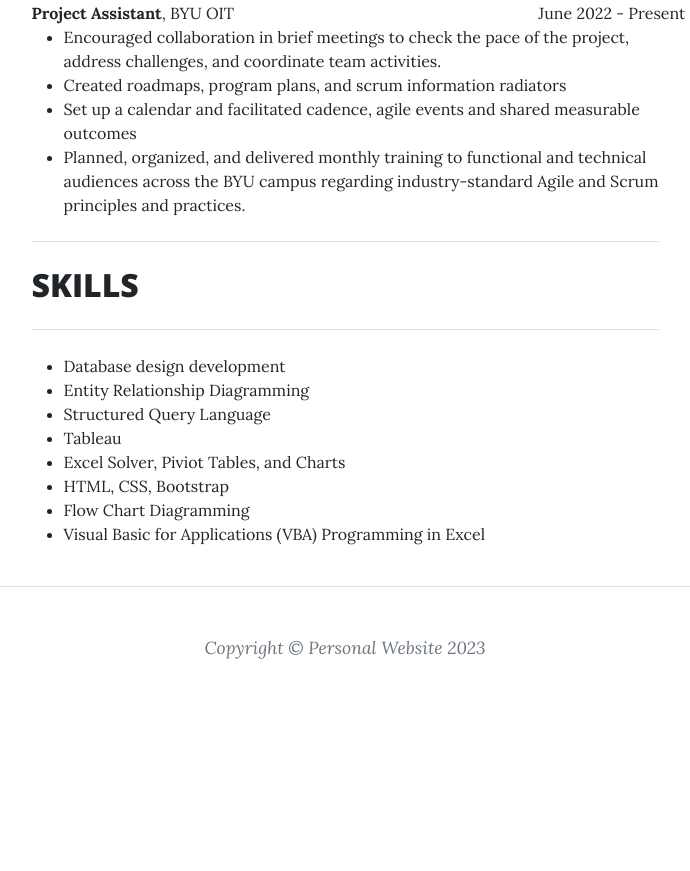
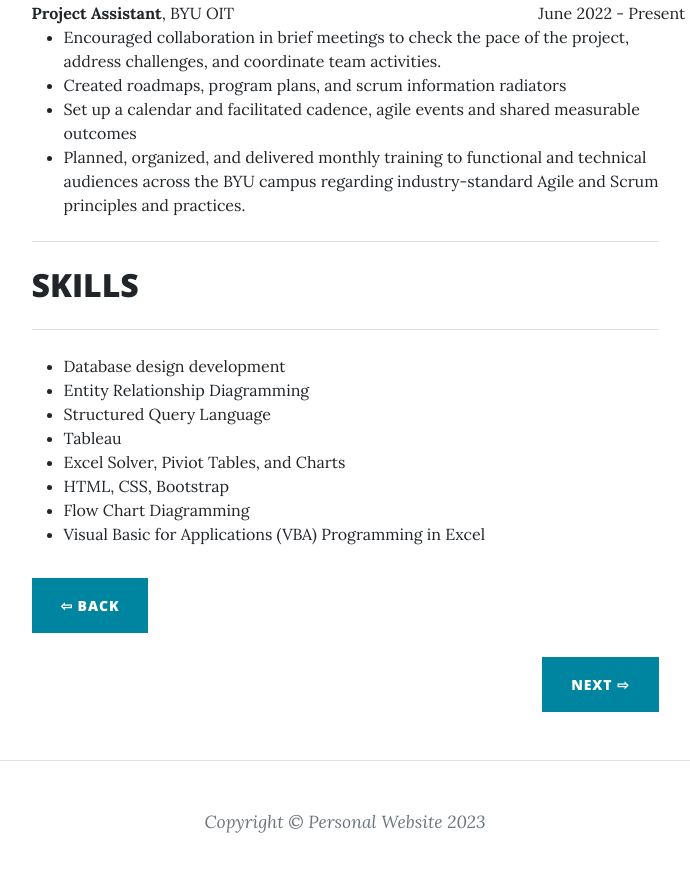
Before and after one commit to luches02/IS201, a plain HTML site: page post.html in a window 1280 px wide. Shown: the part 1142-2013 px from the top of the page, without its empty margins (295-985 px from the left). Before the commit the page ends 1867 px from the top, so only its background shows below. Drawn offline with nearby package versions, Linux system fonts and the light colour scheme.

Commit message:
Update post.html

```diff
--- a/post.html
+++ b/post.html
@@ -119,8 +119,8 @@
                             <a href="http://spaceipsum.com/">Space Ipsum</a>
                             &middot; Images by
                             <a href="https://www.flickr.com/photos/nasacommons/">NASA on The Commons</a> -->
-                        <!-- </p>
-                        <span class="d-flex justify-content-start mb-4"><a class="btn btn-primary text-uppercase" href="index.html">⇦ Back</a></span> <span class="d-flex justify-content-end mb-4"><a class="btn btn-primary text-uppercase" href="about.html">Next ⇨</a></span> -->
+                        </p>
+                        <span class="d-flex justify-content-start mb-4"><a class="btn btn-primary text-uppercase" href="index.html">⇦ Back</a></span> <span class="d-flex justify-content-end mb-4"><a class="btn btn-primary text-uppercase" href="contact.html">Next ⇨</a></span>
 
                     </div>
                 </div>
```
